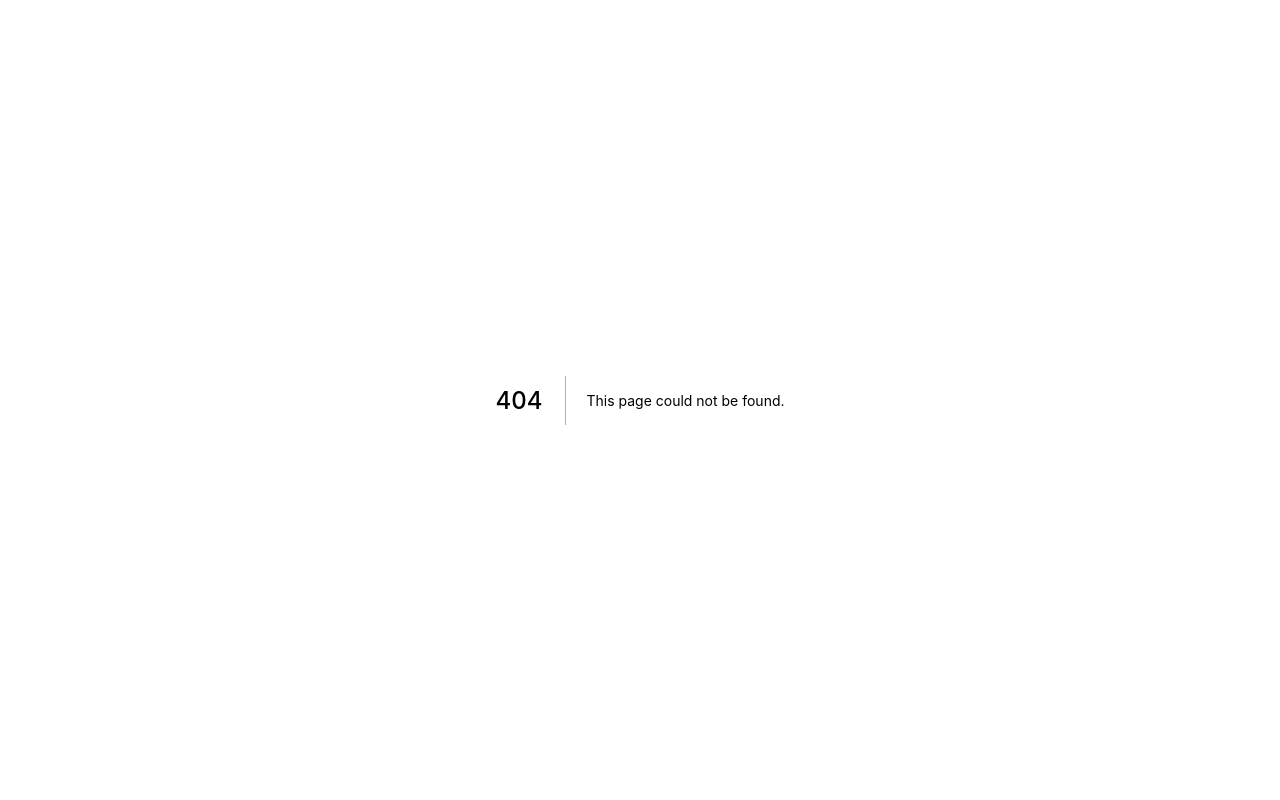
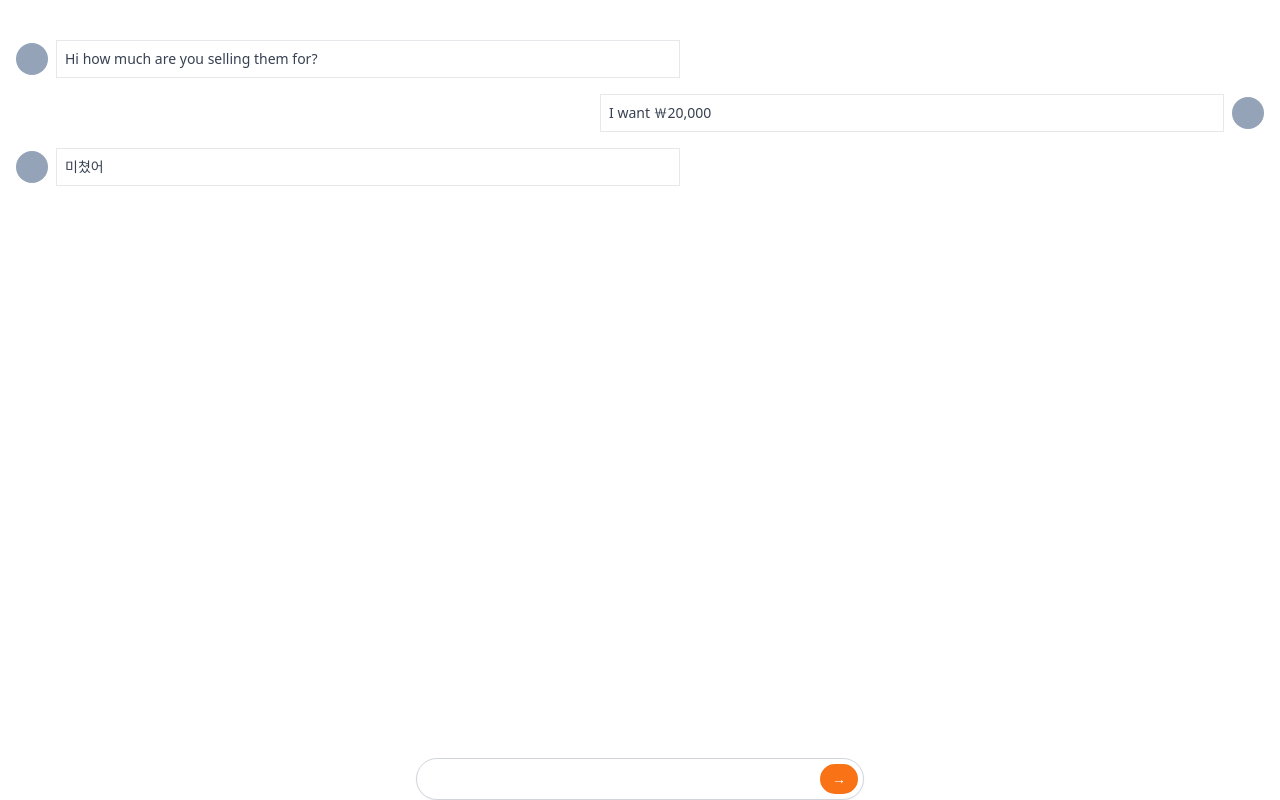
Before and after one commit to ricepotato/carrot-market, a Next.js app: page /chats/1 in a window 1280 px wide. Before the commit this address had no page. Built offline with nearby package versions, Linux system fonts and the light colour scheme.

Commit message:
feat: chat detail

```diff
--- /dev/null
+++ b/pages/chats/[id].tsx
@@ -0,0 +1,41 @@
+import type { NextPage } from "next";
+
+const ChatDetail: NextPage = () => {
+  return (
+    <div className="py-10 px-4 space-y-4">
+      <div className="flex items-center space-x-2 ">
+        <div className="w-8 h-8 rounded-full bg-slate-400" />
+        <div className="w-1/2 text-sm text-gray-700 p-2 border rouned-md">
+          <p>Hi how much are you selling them for?</p>
+        </div>
+      </div>
+      <div className="flex flex-row-reverse items-center space-x-2 space-x-reverse">
+        <div className="w-8 h-8 rounded-full bg-slate-400" />
+        <div className="w-1/2 text-sm text-gray-700 p-2 border rouned-md">
+          <p>I want ￦20,000</p>
+        </div>
+      </div>
+      <div className="flex items-center space-x-2 ">
+        <div className="w-8 h-8 rounded-full bg-slate-400" />
+        <div className="w-1/2 text-sm text-gray-700 p-2 border rouned-md">
+          <p>미쳤어</p>
+        </div>
+      </div>
+      <div className="fixed w-full mx-auto max-w-md bottom-0 inset-x-0">
+        <div className="flex relative items-center">
+          <input
+            type="text"
+            className="shadow-sm pr-12 rounded-full w-full border-gray-300 focus:ring-orange-500 focus:outline-none focus:border-orange-500"
+          />
+          <div className="absolute inset-y-0 flex py-1.5 pr-1.5 right-0">
+            <button className="flex items-center focus:ring-2 focus:ring-offset-2 focus:ring-orange-500 bg-orange-500 rounded-full px-3 text-sm text-white cursor-pointer hover:bg-orange-600">
+              &rarr;
+            </button>
+          </div>
+        </div>
+      </div>
+    </div>
+  );
+};
+
+export default ChatDetail;
```
Also changed, not shown: pages/chats/index.tsx (renamed from pages/chats.tsx).
